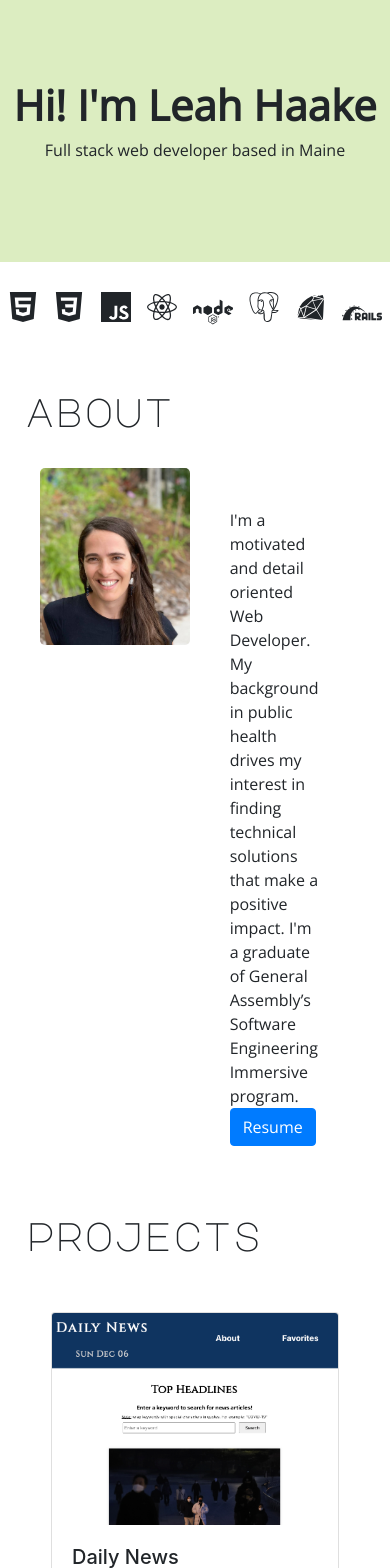
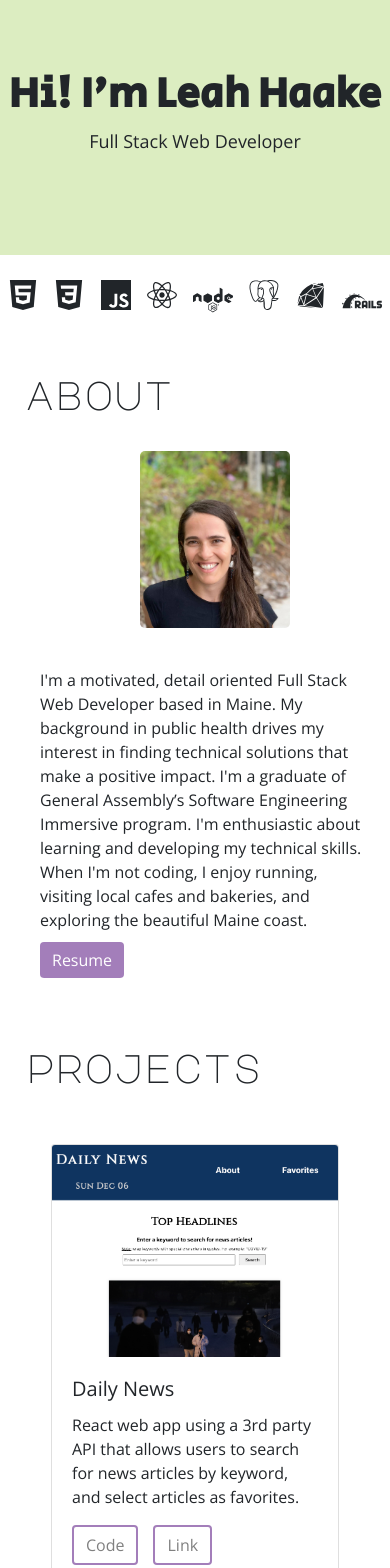
Before and after one commit to lhaake/portfolio, a React (Create React App) app: page / in a window 390 px wide. Shown: the part 40-1608 px from the top of the page. Built offline with nearby package versions, Linux system fonts and the light colour scheme.

Commit message:
responsive design

```diff
--- a/src/components/About.css
+++ b/src/components/About.css
@@ -1,13 +1,15 @@
 @import url('https://fonts.googleapis.com/css2?family=Reenie+Beanie&family=Shadows+Into+Light&family=Staatliches&display=swap');
 
 @import url('https://fonts.googleapis.com/css2?family=Major+Mono+Display&family=Open+Sans&display=swap');
+
+@import url('https://fonts.googleapis.com/css2?family=Secular+One&display=swap');
 
 .about-container {
     background-color: #dcedc1;
     width: 100%;
     height: auto;
-    padding-top: 120px;
-     padding-bottom: 100px;
+    padding-top: 110px;
+    padding-bottom: 100px;
     text-align: center;
     display: flex;
     flex-direction: column;
@@ -20,12 +22,14 @@
     /* max-width: 750px; */
     margin: auto;
    font-family: 'Open Sans', sans-serif;
+   font-size: 18px;
 }
   .about-container h2 {
     /* font-family: 'Reenie Beanie', sans-serif !important; */
      /* font-family: 'Major Mono Display', monospace; */
     /* font-family: 'Shadows Into Light', cursive; */
-   font-family: 'Open Sans', sans-serif;
+   /* font-family: 'Open Sans', sans-serif; */
+   font-family: 'Secular One', sans-serif;
    font-weight: bold;
     font-size: 42px !important;
 }
@@ -42,7 +46,7 @@ h1 {
 
 
 .tech {
-    padding: 30px 0px;
+    padding: 25px 0px;
     display: flex;
     flex-direction: row;
     justify-content: space-around;
@@ -61,17 +65,39 @@ h1 {
 .details {
     display: flex;
     flex-direction: row;
-    /* flex-wrap: wrap; */
     align-items: left;
     justify-content: space-around;
 }
 
 .details p {
     font-family: 'Open Sans', sans-serif;
-    margin: 40px 200px 40px 40px;
+    margin: 0px 200px 40px 40px;
+
 
 }
-
+.details button  {
+    background-color: #a37eba;
+    border:  #a37eba;
+    margin-top: 10px;
+}
 .details button a {
     color: white;
 }
+
+@media screen and (max-width: 920px) {
+    .details p {
+    font-family: 'Open Sans', sans-serif;
+    margin: 0px 20px 40px 40px;
+}
+}
+
+@media screen and (max-width: 600px) {
+    .details p {
+    font-family: 'Open Sans', sans-serif;
+    margin: 40px 20px 40px 40px;
+    }
+
+    .details{
+         flex-wrap: wrap;
+    }
+}
--- a/src/components/About.js
+++ b/src/components/About.js
@@ -12,10 +12,10 @@ const About = () => {
     return (
         <>
 
-        <div className="about-container" id="about">
+        <div className="about-container">
 
                 <h2>Hi! I'm Leah Haake</h2>
-                <p>Full stack web developer based in Maine</p>
+                <p>Full Stack Web Developer</p>
         </div>
 
             <div className="tech">
@@ -34,11 +34,11 @@ const About = () => {
 
             <img src={biophoto} className="bio-image" alt="bio photo" />
 
-             <p>I'm a motivated and detail oriented Web Developer. My background in public health drives my interest in finding technical solutions that make a positive impact. I'm a graduate of General Assembly’s Software Engineering Immersive program. <Button variant="primary"><a href={resume} target="_blank">Resume</a></Button>
-             </p>
-            </div>
+             <p>I'm a motivated, detail oriented Full Stack Web Developer based in Maine. My background in public health drives my interest in finding technical solutions that make a positive impact. I'm a graduate of General Assembly’s Software Engineering Immersive program. I'm enthusiastic about learning and developing my technical skills. When I'm not coding, I enjoy running, visiting local cafes and bakeries, and exploring the beautiful Maine coast. <br />
+            <Button variant=""><a href={resume} target="_blank">Resume</a></Button>
 
-
+            </p>
+          </div>
          </>
     )
 }
--- a/src/components/Footer.css
+++ b/src/components/Footer.css
@@ -5,6 +5,11 @@ footer {
     height: 100%;
     /* min-height: 100vh; */
     background-color: #fcf7bb; /* palegreen */
+}
+
+footer p {
+    padding-left: 20px;
+    font-family: 'Open Sans', sans-serif;
 }
 
 .icons {
@@ -25,9 +30,9 @@ footer h1 {
     padding: 20px 20px;
 }
 
-/* Hover */
-a {
+footer a {
     text-decoration: none;
+    color: black;
 }
 
 footer a:hover {
--- a/src/components/Footer.js
+++ b/src/components/Footer.js
@@ -5,8 +5,9 @@ import {FaLinkedinIn, FaGithub, FaEnvelope} from 'react-icons/fa'
 
 const Footer = () => {
     return (
-    <footer id="contact">
+    <footer>
         <h1>contact</h1>
+        <p>Send an  <a href="mailto:lchaake@gmail.com">email</a> or connect with me on LinkedIn</p>
 
         <div class="icons">
             <a href="https://github.com/lhaake" target="_blank"><FaGithub size= "35px" /></a>
--- a/src/components/Projects.css
+++ b/src/components/Projects.css
@@ -15,6 +15,7 @@
     align-items: center;
     flex-wrap: wrap;
     flex-flow: row wrap;
+    padding-bottom: 30px;
 }
 
 .cards {
@@ -44,4 +45,24 @@ height: 212px;
 .card {
     margin: 20px;
     height: 470px;
+
 }
+
+.card .card-text, .card-title, button a {
+    font-family: 'Open Sans', sans-serif;
+}
+
+.projects-container button {
+    border: 2px solid #a37eba;
+    margin-right: 15px;
+
+}
+
+.projects-container button a {
+     color: grey;
+}
+
+.projects-container button a:hover {
+     color: grey;
+     font-weight: bold;
+}
--- a/src/components/Projects.js
+++ b/src/components/Projects.js
@@ -21,7 +21,7 @@ const Projects = () => {
                 React web app using a 3rd party API that allows users to search for news articles by keyword, and select articles as favorites.
                 </Card.Text>
                 <Button variant=""><a href="https://lhaake-news-app.netlify.app/" target="_blank">Code</a></Button>
-                <Button variant=""><a href="https://lhaake-news-app.netlify.app/" target="_blank">See the app</a></Button>
+                <Button variant=""><a href="https://lhaake-news-app.netlify.app/" target="_blank">Link</a></Button>
             </Card.Body>
             </Card>
 
@@ -30,10 +30,12 @@ const Projects = () => {
             <Card.Body>
             <Card.Title>PALATE</Card.Title>
             <Card.Text>
-            Full stack web app for rating and reviewing items on a restaurant menu. As a group project, we built the app using the MERN stack (MongoDB, Express, React, NodeJS).
+            Group project. MERN full stack web app for rating and reviewing items on a restaurant menu.
+
+            MongoDB|Express|React|Node
             </Card.Text>
               <Button variant=""><a href="https://github.com/adeola-ak/palatefrontend" target="_blank">Code</a></Button>
-            <Button variant=""><a href="https://palateapp.netlify.app/" target="_blank">See the app</a></Button>
+            <Button variant=""><a href="https://palateapp.netlify.app/" target="_blank">Link</a></Button>
             </Card.Body>
             </Card>
 
@@ -42,10 +44,10 @@ const Projects = () => {
             <Card.Body>
                 <Card.Title>TUNR.</Card.Title>
                 <Card.Text>
-                 Full stack web app with full CRUD functionality for adding songs to a playlist and select their favorite songs. Built with React, Rails and Postgres.
+                 Full stack web app for adding songs to a playlist and select favorite songs. React|Rails|Postgres
                 </Card.Text>
                  <Button variant=""><a href="https://github.com/lhaake/tunr-rails-app-frontend" target="_blank">Code</a></Button>
-                <Button variant=""><a href="https://tunr-lhaake.netlify.app/" target="_blank">See the app</a></Button>
+                <Button variant=""><a href="https://tunr-lhaake.netlify.app/" target="_blank">Link</a></Button>
             </Card.Body>
             </Card>
 
@@ -54,10 +56,10 @@ const Projects = () => {
             <Card.Body>
                 <Card.Title>My Training Log</Card.Title>
                 <Card.Text>
-                Full stack web app for users to log their workouts with specificity: title, sport, date, time, distance, description, exertion, and more. I built the app with React, Rails, Postgres and JWT.
+                Capstone. Full stack web app for users to log their workouts in a digital journal, specifying: title, sport, date, time, distance, description, exertion, and more. React|Rails|Postgres|JWT
                 </Card.Text>
                 <Button variant=""><a href="https://github.com/lhaake/unit4-proj-frontend" target="_blank">Code</a></Button>
-                <Button variant=""><a href="https://lhaake-unit4proj.netlify.app/" target="_blank">See the app</a></Button>
+                <Button variant=""><a href="https://lhaake-unit4proj.netlify.app/" target="_blank">Link</a></Button>
             </Card.Body>
             </Card>
 
```
Also changed, not shown: 1 other file (tests, documents, lock files or other folders).
